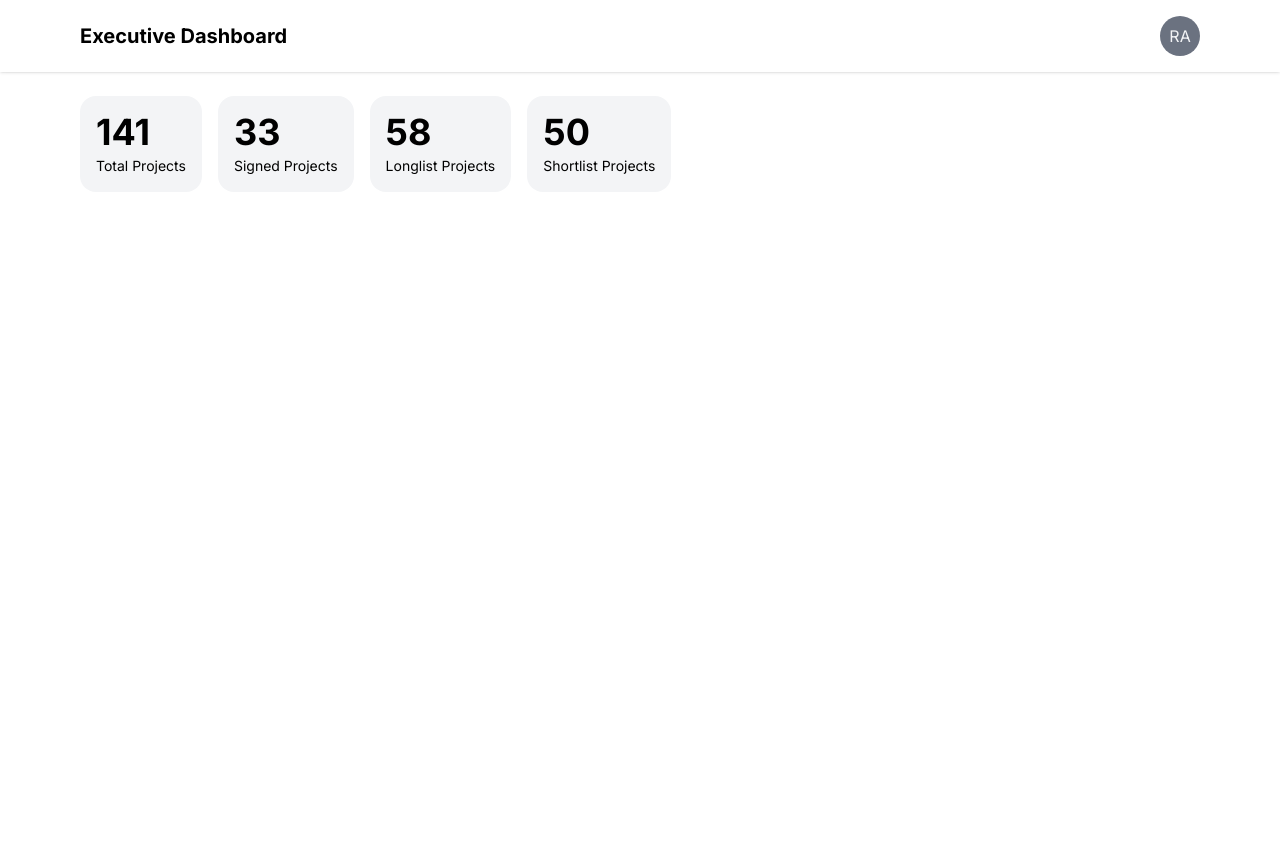
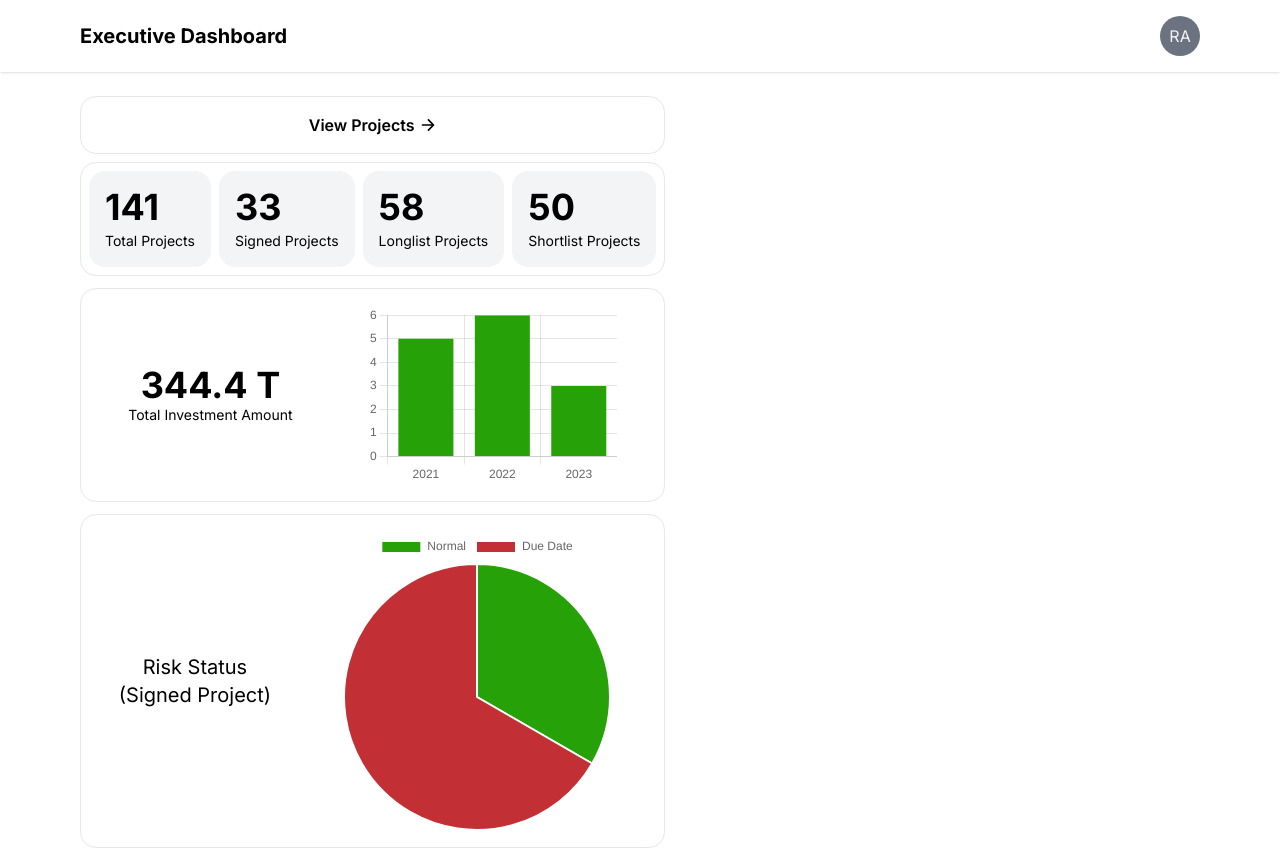
Before and after one commit to Rafyakbar02/project-database, a Next.js app: page / in a window 1280 px wide. Before the commit the page ends 800 px from the top, so only its background shows below. Built offline with nearby package versions, Linux system fonts and the light colour scheme.

Commit message:
added chart for annual projects and risk status

```diff
--- a/app/page.jsx
+++ b/app/page.jsx
@@ -1,29 +1,60 @@
 import InfoCard from "./global-components/InfoCard";
 import Link from "next/link";
+import BarChart from "./projects/components/BarChart";
+import PieChart from "./projects/components/PieChart";
 
 export default function Home() {
   const cards = [
-        { label: "Total Projects", value: 141, route: "/projects" },
-        { label: "Signed Projects", value: 33, route: "/projects" },
-        { label: "Longlist Projects", value: 58, route: "/projects" },
-        { label: "Shortlist Projects", value: 50, route: "/projects" },
+    {
+      label: "Total Projects",
+      value: 141,
+    },
+    {
+      label: "Signed Projects",
+      value: 33,
+    },
+    {
+      label: "Longlist Projects",
+      value: 58,
+    },
+    {
+      label: "Shortlist Projects",
+      value: 50,
+    },
   ];
 
   return (
-        <div>
-            <section className="grid grid-cols-2 sm:flex sm:flex-row gap-2 sm:gap-4 m-4 md:mx-20">
+    <section className="m-4 md:mx-20 sm:w-fit">
+      <Link href={"/projects"}>
+        <div className="bg-white border font-semibold border-gray-200 rounded-2xl mb-2 py-4 px-4 text-center flex justify-center items-center gap-1 hover:bg-neutral-100 transition-colors">
+          View Projects
+          <svg
+            xmlns="http://www.w3.org/2000/svg"
+            viewBox="0 0 512 512"
+            height={"18px"}
+          >
+            <path
+              fill="none"
+              stroke="currentColor"
+              strokeLinecap="round"
+              strokeLinejoin="round"
+              strokeWidth="48"
+              d="M268 112l144 144-144 144M392 256H100"
+            />
+          </svg>
+        </div>
+      </Link>
+      <div className="grid grid-cols-2 sm:flex sm:flex-row gap-2 border border-gray-200 p-2 rounded-2xl mb-3">
         {cards.map((card) => (
-                    <Link href={card.route}>
           <InfoCard
             value={card.value}
             label={card.label}
-                            className={
-                                "min-w-fit cursor-pointer md:items-start"
-                            }
+            className={"min-w-fit md:items-start"}
           />
-                    </Link>
         ))}
+      </div>
+      <BarChart />
+      <PieChart />
     </section>
-        </div>
   );
 }
--- /dev/null
+++ b/app/projects/components/BarChart.jsx
@@ -0,0 +1,47 @@
+"use client";
+
+import {
+  Chart as ChartJS,
+  Tooltip,
+  Legend,
+  CategoryScale,
+  LinearScale,
+  BarElement,
+} from "chart.js";
+import { Bar } from "react-chartjs-2";
+
+ChartJS.register(Tooltip, Legend, CategoryScale, LinearScale, BarElement);
+
+export default function BarChart() {
+  var data = {
+    labels: ["2021", "2022", "2023"],
+    datasets: [
+      {
+        label: "# of projects",
+        data: [5, 6, 3],
+        backgroundColor: "#27A108",
+      },
+    ],
+  };
+
+  var options = {
+    plugins: {
+      legend: {
+        display: false,
+      },
+    },
+    maintainAspectRatio: false,
+  };
+
+  return (
+    <div className="flex gap-3 flex-wrap border border-gray-200 p-4 rounded-2xl justify-around mb-3">
+      <div className="text-center my-auto">
+        <p className="text-3xl sm:text-4xl font-bold">344.4 T</p>
+        <h3 className="text-sm">Total Investment Amount</h3>
+      </div>
+      <div>
+        <Bar height={180} width={250} data={data} options={options} />
+      </div>
+    </div>
+  );
+}
--- /dev/null
+++ b/app/projects/components/PieChart.jsx
@@ -0,0 +1,49 @@
+"use client";
+
+import {
+  Chart as ChartJS,
+  Tooltip,
+  Legend,
+  CategoryScale,
+  LinearScale,
+  BarElement,
+  ArcElement,
+} from "chart.js";
+import { Pie } from "react-chartjs-2";
+
+ChartJS.register(
+  Tooltip,
+  Legend,
+  CategoryScale,
+  LinearScale,
+  BarElement,
+  ArcElement
+);
+
+export default function PieChart() {
+  var data = {
+    datasets: [
+      {
+        data: [10, 20],
+        backgroundColor: ["#27A108", "#c23035"],
+      },
+    ],
+    labels: ["Normal", "Due Date"],
+  };
+
+  var options = {
+    maintainAspectRatio: false,
+  };
+
+  return (
+    <div className="flex flex-wrap border border-gray-200 p-4 rounded-2xl justify-around gap-3">
+      <h3 className="text-xl my-auto text-center">
+        Risk Status
+        <br /> (Signed Project)
+      </h3>
+      <div>
+        <Pie height={300} width={300} data={data} options={options} />
+      </div>
+    </div>
+  );
+}
--- a/package.json
+++ b/package.json
@@ -10,10 +10,12 @@
   },
   "dependencies": {
     "autoprefixer": "10.4.14",
+    "chart.js": "^4.3.3",
     "framer-motion": "^10.15.1",
     "next": "13.4.8",
     "postcss": "8.4.24",
     "react": "18.2.0",
+    "react-chartjs-2": "^5.2.0",
     "react-dom": "18.2.0",
     "react-select": "^5.7.4",
     "tailwindcss": "3.3.2"
```
Also changed, not shown: public/arrow-forward-outline.svg (added), 1 other file (tests, documents, lock files or other folders). Lines whose indentation alone changed are shown as unchanged.
